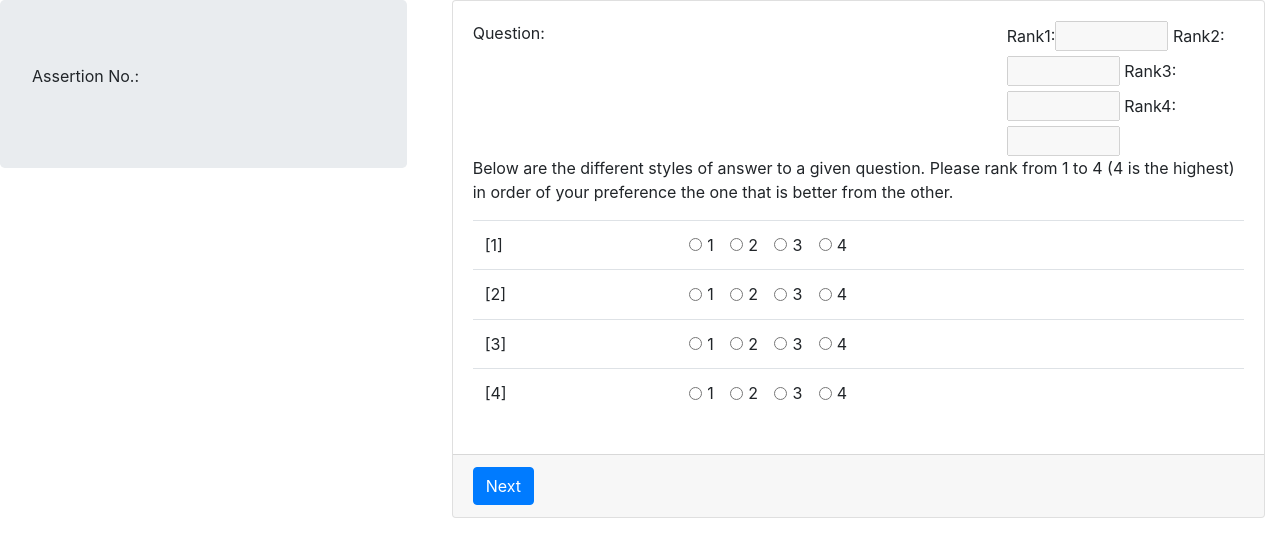
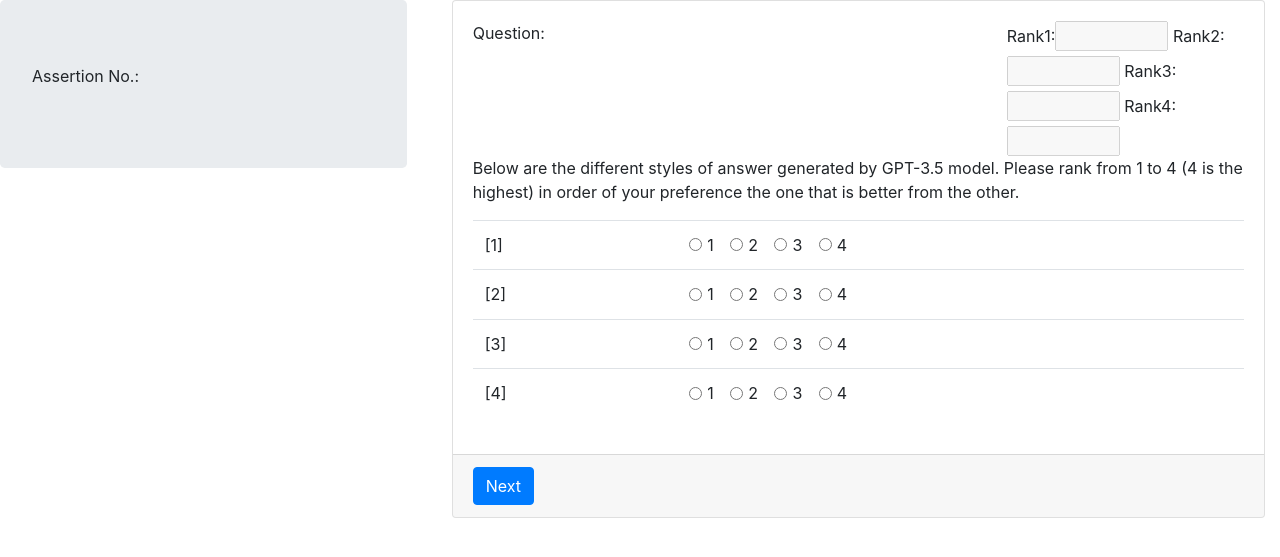
Before and after one commit to JulzPerez/DataAnnotation, a Flask app: template templates/survey.html in a window 1280 px wide. Shown: the part 56-613 px from the top of the page. Run offline with Flask 3, Linux system fonts and the light colour scheme; the template is opened without the code that fills it, so the values that code supplies are empty; some libraries are stand-ins or nearby versions.

Commit message:
cchnage 6

```diff
--- a/templates/survey.html
+++ b/templates/survey.html
@@ -133,7 +133,7 @@
 
                                     <table class="table table-condensed table-hover">
                                         <tr>
-                                            <p>Below are the different styles of answer to a given question. Please rank from 1 to 4 (4 is the highest) in order of your preference the one that is better from the other.</p>
+                                            <p>Below are the different styles of answer generated by GPT-3.5 model. Please rank from 1 to 4 (4 is the highest) in order of your preference the one that is better from the other.</p>
                                         </tr>
 
                                         <tr>
```
